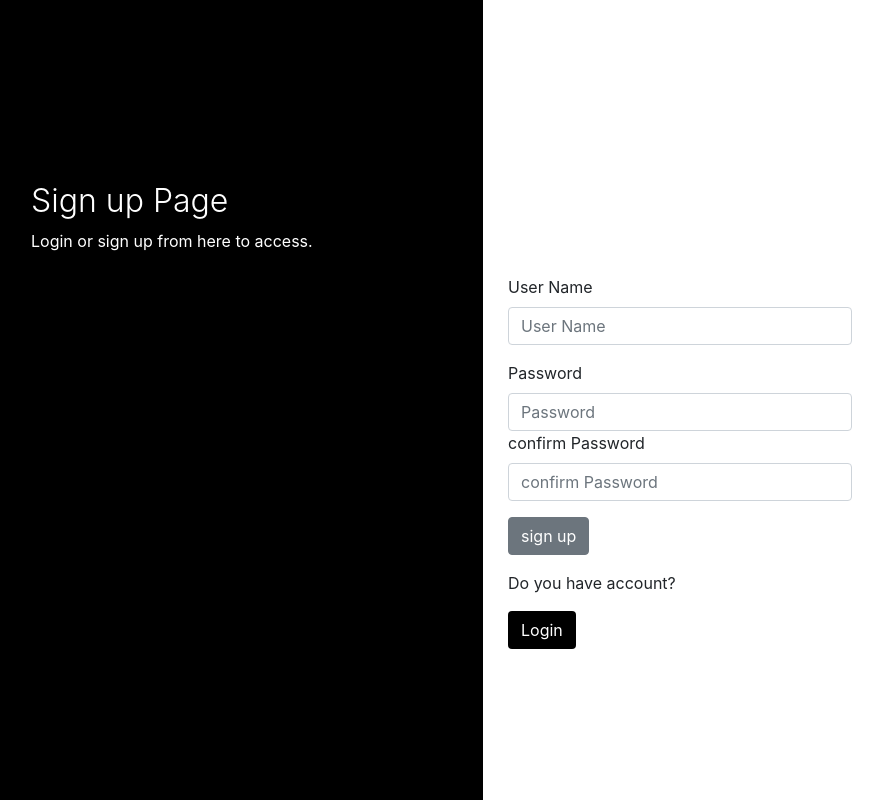
After one commit to Amirab7569/Travelista-Django-Template, a Django app: page /accounts/signup/ in a window 1280 px wide. The commit adds this page. Shown: the whole page, without its empty margins (29-912 px from the left). Run offline with Django 5.2, Linux system fonts and the light colour scheme; some libraries are stand-ins or nearby versions.

Commit message:
end
end of project but not deploying

```diff
--- a/accounts/urls.py
+++ b/accounts/urls.py
@@ -1,6 +1,11 @@
 from django.urls import path
+from . import views
 
+app_name = 'accounts'
 
 urlpatterns = [
+    path('login/', views.login_view, name='login'),
+    path('logout/', views.logout_view, name='logout'),
+    path('signup/', views.signup_view, name='signup')
 
 ]
--- a/accounts/views.py
+++ b/accounts/views.py
@@ -1,3 +1,43 @@
-from django.shortcuts import render
+from django.shortcuts import render, redirect
+from django.contrib.auth import authenticate , login , logout
+from django.contrib.auth.forms import AuthenticationForm , UserCreationForm
+from django.contrib.auth.decorators import login_required
+from django.urls import reverse
+# Create your views here.
 
-# Create your views here.
+def login_view(request):
+    if not request.user.is_authenticated:
+        if request.method == 'POST':
+            form = AuthenticationForm(request,request.POST)
+            if form.is_valid():
+                username = form.cleaned_data['username']
+                password = form.cleaned_data['password']
+                user = authenticate(request, username=username, password=password)
+            if user is not None:
+                login(request,user)
+                return redirect('/')
+    else:
+        return redirect('/')
+
+    form = AuthenticationForm()
+    context = {'form':form}
+    return render(request,'accounts/login.html',context)
+
+@login_required
+def logout_view(request):
+    logout(request)
+    return redirect('/')
+
+def signup_view(request):
+    if not request.user.is_authenticated:
+        if request.method == 'POST':
+            form = UserCreationForm(request.POST)
+            if form.is_valid():
+                form.save()
+                return redirect('/')
+
+        form = UserCreationForm()
+        context = {'form':form}
+        return render(request,'accounts/signup.html', context)
+    else:
+        return redirect('/')
--- a/blog/admin.py
+++ b/blog/admin.py
@@ -7,7 +7,7 @@ from django_summernote.admin import SummernoteModelAdmin
 class PostAdmin(SummernoteModelAdmin):
     date_hierarchy = 'created_date'
     empty_value_display = '-empty-'
-    list_display = ('title','author','counted_view','status','published_date','created_date')
+    list_display = ('title','author','counted_view','status','login_require','published_date','created_date')
     list_filter = ('status','author')
     ordering = ['-created_date']
     search_fields = ['title','content']
--- a/blog/models.py
+++ b/blog/models.py
@@ -21,6 +21,7 @@ class Post(models.Model):
     category = models.ManyToManyField(Category)
     counted_view = models.IntegerField(default=0)
     status = models.BooleanField(default=False)
+    login_require  = models.BooleanField(default=False)
     published_date = models.DateTimeField()
     created_date = models.DateTimeField(auto_now_add=True)
     updated_date = models.DateTimeField(auto_now=True)
--- /dev/null
+++ b/template/accounts/signup.html
@@ -0,0 +1,117 @@
+<html lang="en">
+  <head>
+    <meta charset="UTF-8" />
+    <meta name="viewport" content="width=device-width, initial-scale=1.0" />
+    <title>Document</title>
+  </head>
+  <body>
+    <style>
+        body {
+            font-family: "Lato", sans-serif;
+        }
+
+
+
+        .main-head{
+            height: 150px;
+            background: #FFF;
+
+        }
+
+        .sidenav {
+            height: 100%;
+            background-color: #000;
+            overflow-x: hidden;
+            padding-top: 20px;
+        }
+
+
+        .main {
+            padding: 0px 10px;
+        }
+
+        @media screen and (max-height: 450px) {
+            .sidenav {padding-top: 15px;}
+        }
+
+        @media screen and (max-width: 450px) {
+            .login-form{
+                margin-top: 10%;
+            }
+
+            .register-form{
+                margin-top: 10%;
+            }
+        }
+
+        @media screen and (min-width: 768px){
+            .main{
+                margin-left: 40%;
+            }
+
+            .sidenav{
+                width: 40%;
+                position: fixed;
+                z-index: 1;
+                top: 0;
+                left: 0;
+            }
+
+            .login-form{
+                margin-top: 80%;
+            }
+
+            .register-form{
+                margin-top: 20%;
+            }
+        }
+
+
+        .login-main-text{
+            margin-top: 20%;
+            padding: 60px;
+            color: #fff;
+        }
+
+        .login-main-text h2{
+            font-weight: 300;
+        }
+
+        .btn-black{
+            background-color: #000 !important;
+            color: #fff;
+        }
+    </style>
+    <link href="//maxcdn.bootstrapcdn.com/bootstrap/4.0.0/css/bootstrap.min.css" rel="stylesheet" id="bootstrap-css" />
+    <script src="//maxcdn.bootstrapcdn.com/bootstrap/4.0.0/js/bootstrap.min.js"></script>
+    <script src="//code.jquery.com/jquery-1.11.1.min.js"></script>
+
+    <div class="sidenav">
+      <div class="login-main-text">
+        <h2>Sign up Page</h2>
+        <p>Login or sign up from here to access.</p>
+      </div>
+    </div>
+    <div class="main">
+      <div class="col-md-6 col-sm-12">
+        <div class="login-form">
+          <form method="post" action="{% url "accounts:signup" %}">
+            {% csrf_token %}
+            <div class="form-group">
+              <label>User Name</label>
+              <input type="text" name="username" class="form-control" placeholder="User Name" />
+            </div>
+            <div class="form-group">
+              <label>Password</label>
+              <input type="password" name="password1" class="form-control" placeholder="Password" />
+              <label>confirm Password</label>
+              <input type="password" name="password2" class="form-control" placeholder="confirm Password" />
+            </div>
+            <button type="submit" class="btn btn-secondary">sign up</button>
+        </form>
+        <p>Do you have account?</p><a href="{% url "accounts:login" %}" type="submit" class="btn btn-black">Login</a>
+        </div>
+      </div>
+    </div>
+  </body>
+</html>
```
Also changed, not shown: blog/views.py (+11 -6 lines), template/accounts/login.html (added, +115 -0 lines), template/base.html (+7 -6 lines), template/blog/blog-single.html (+6 -1 lines), blog/migrations/0008_post_login_require.py (added).
